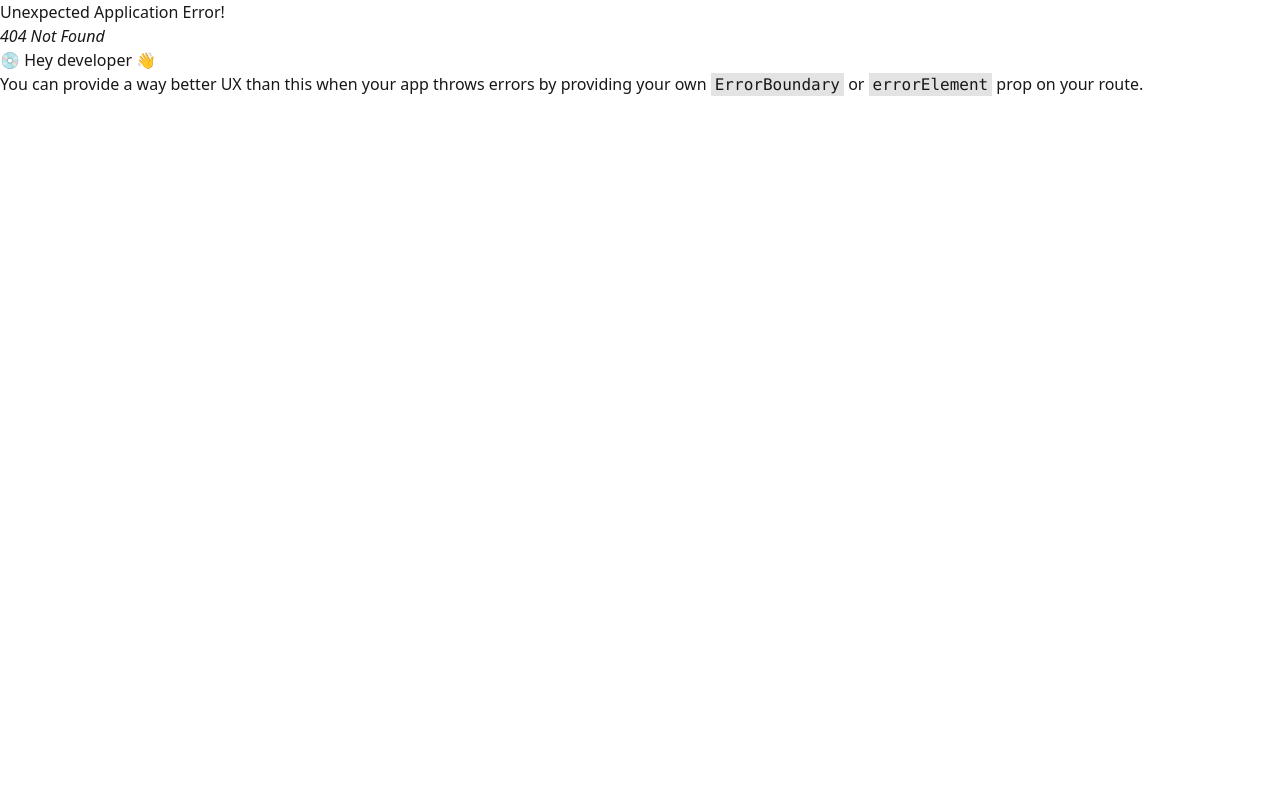
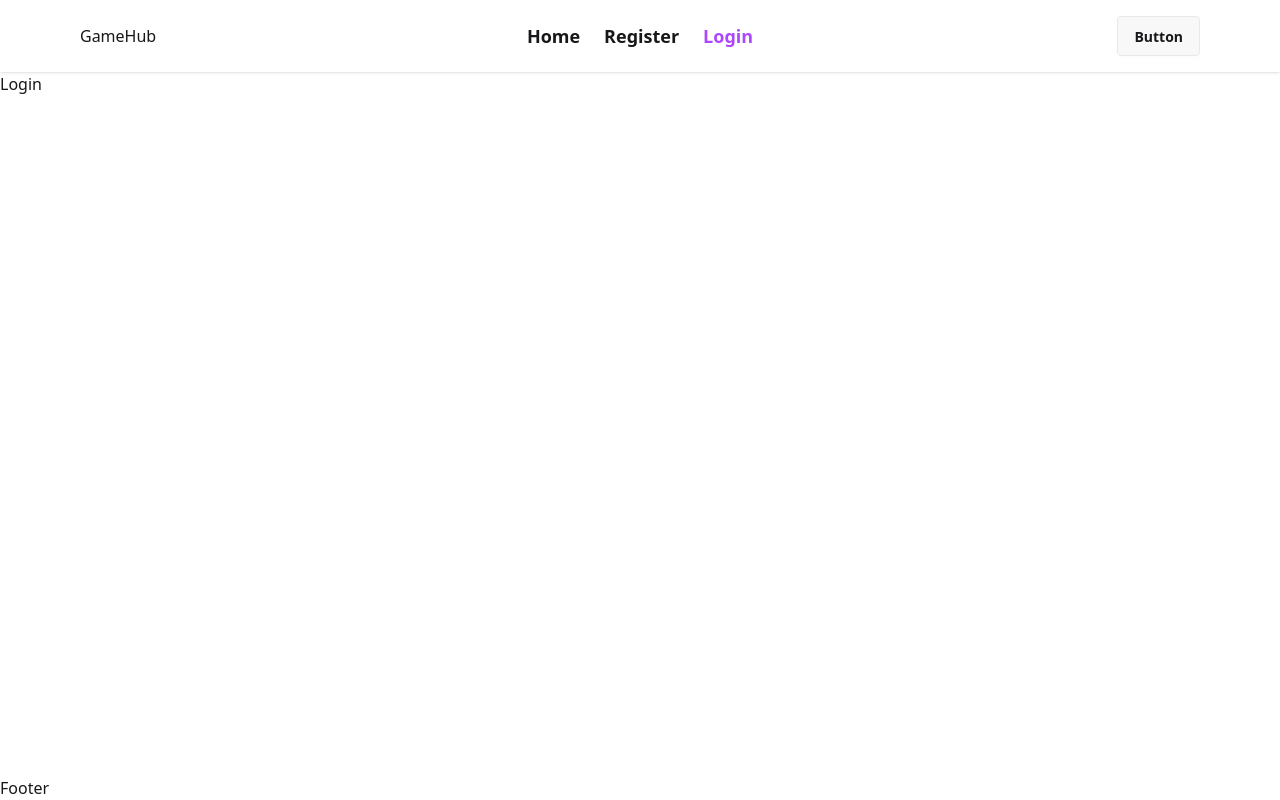
Before and after one commit to sajid4807/game-hub, a React (Vite) app: page /login in a window 1280 px wide. Before the commit this address had no page. Built offline with nearby package versions, Linux system fonts and the light colour scheme.

Commit message:
added navbar and banner section

```diff
--- a/package.json
+++ b/package.json
@@ -13,6 +13,7 @@
     "@tailwindcss/vite": "^4.1.15",
     "react": "^19.1.1",
     "react-dom": "^19.1.1",
+    "react-icons": "^5.5.0",
     "react-router": "^7.9.4",
     "react-slick": "^0.31.0",
     "slick-carousel": "^1.8.1",
--- /dev/null
+++ b/src/components/Banner/Banner.jsx
@@ -0,0 +1,128 @@
+// const Banner = () => {
+//     return (
+//         <div className="my-5">
+//             <h3>banner</h3>
+//         </div>
+//     );
+// };
+
+// export default Banner;
+
+import { useEffect, useState } from "react";
+import Slider from "react-slick";
+import { FaGooglePlay, FaAppStoreIos } from "react-icons/fa";
+import { IoIosArrowBack, IoIosArrowForward } from "react-icons/io";
+
+// slick-carousel CSS
+// import "slick-carousel/slick/slick.css";
+// import "slick-carousel/slick/slick-theme.css";
+
+// Custom Arrow Components
+const NextArrow = ({ onClick }) => (
+  <div
+    className="absolute right-2 md:right-4 top-1/2 transform -translate-y-1/2 z-10 cursor-pointer bg-white/30 hover:bg-white/60 p-2 md:p-3 rounded-full"
+    onClick={onClick}
+  >
+    <IoIosArrowForward size={24} className="md:text-black text-white" />
+  </div>
+);
+
+const PrevArrow = ({ onClick }) => (
+  <div
+    className="absolute left-2 md:left-4 top-1/2 transform -translate-y-1/2 z-10 cursor-pointer bg-white/30 hover:bg-white/60 p-2 md:p-3 rounded-full"
+    onClick={onClick}
+  >
+    <IoIosArrowBack size={24} className="md:text-black text-white" />
+  </div>
+);
+
+const Banner = () => {
+  const [games, setGames] = useState([]);
+
+  // Load JSON from public folder
+  useEffect(() => {
+    fetch("/gameData.json")
+      .then((res) => res.json())
+      .then((data) => setGames(data.slice(0, 5)))
+      .catch((err) => console.error("Error loading data:", err));
+  }, []);
+
+  // Slick settings with responsive breakpoints
+  const settings = {
+    dots: true,
+    infinite: true,
+    speed: 700,
+    slidesToShow: 1,
+    slidesToScroll: 1,
+    autoplay: true,
+    autoplaySpeed: 4000,
+    nextArrow: <NextArrow />,
+    prevArrow: <PrevArrow />,
+    pauseOnHover: true,
+    responsive: [
+      {
+        breakpoint: 1024, // Tablet
+        settings: {
+          slidesToShow: 1,
+          slidesToScroll: 1,
+        },
+      },
+      {
+        breakpoint: 640, // Mobile
+        settings: {
+          slidesToShow: 1,
+          slidesToScroll: 1,
+          arrows: false, // hide arrows on small screens
+        },
+      },
+    ],
+  };
+
+  return (
+    <div className="relative w-full max-w-6xl mx-auto mt-6">
+      <Slider {...settings}>
+        {games.map((game) => (
+          <div key={game.id} className="relative h-[400px] sm:h-[450px] md:h-[500px] lg:h-[550px]">
+            {/* Background Image */}
+            <div
+              className="absolute inset-0 bg-cover bg-center"
+              style={{
+                backgroundImage: `url(${game?.coverPhoto})`,
+                filter: "brightness(0.4)",
+              }}
+            ></div>
+
+            {/* Overlay content */}
+            <div className="absolute inset-0 flex flex-col justify-center items-center text-center text-white px-4 sm:px-6">
+              <h2 className="text-2xl sm:text-3xl md:text-4xl font-bold mb-2">{game.title}</h2>
+              <p className="max-w-xl sm:max-w-2xl mb-4 text-sm sm:text-base md:text-lg">
+                {game.description}
+              </p>
+
+              <div className="flex flex-col sm:flex-row gap-3 sm:gap-4">
+                <a
+                  href={game.downloadLink}
+                  target="_blank"
+                  rel="noopener noreferrer"
+                  className="flex items-center gap-2 bg-green-500 hover:bg-green-600 text-white px-4 py-2 rounded-full text-sm sm:text-base"
+                >
+                  <FaGooglePlay /> Play Store
+                </a>
+                <a
+                  href={game.downloadLink}
+                  target="_blank"
+                  rel="noopener noreferrer"
+                  className="flex items-center gap-2 bg-blue-500 hover:bg-blue-600 text-white px-4 py-2 rounded-full text-sm sm:text-base"
+                >
+                  <FaAppStoreIos /> App Store
+                </a>
+              </div>
+            </div>
+          </div>
+        ))}
+      </Slider>
+    </div>
+  );
+};
+
+export default Banner;
--- /dev/null
+++ b/src/components/Footer/Footer.jsx
@@ -0,0 +1,9 @@
+const Footer = () => {
+    return (
+        <div>
+            Footer
+        </div>
+    );
+};
+
+export default Footer;
--- /dev/null
+++ b/src/components/Header/Header.jsx
@@ -0,0 +1,64 @@
+import { NavLink } from "react-router";
+import MyLink from "../MyLink/MyLink";
+
+const Header = () => {
+  const links = (
+    <>
+      <li>
+        <MyLink to="/" className="">
+          Home
+        </MyLink>
+      </li>
+      <li>
+        <MyLink to="/register" className="">
+          Register
+        </MyLink>
+      </li>
+      <li>
+        <MyLink to="/login" className="">
+          Login
+        </MyLink>
+      </li>
+    </>
+  );
+  return (
+    <div className="navbar bg-base-100 shadow-sm px-20">
+      <div className="navbar-start">
+        <div className="dropdown">
+          <div tabIndex={0} role="button" className="btn btn-ghost lg:hidden">
+            <svg
+              xmlns="http://www.w3.org/2000/svg"
+              className="h-5 w-5"
+              fill="none"
+              viewBox="0 0 24 24"
+              stroke="currentColor"
+            >
+              {" "}
+              <path
+                strokeLinecap="round"
+                strokeLinejoin="round"
+                strokeWidth="2"
+                d="M4 6h16M4 12h8m-8 6h16"
+              />{" "}
+            </svg>
+          </div>
+          <ul
+            tabIndex="-1"
+            className="menu menu-sm dropdown-content bg-base-100 rounded-box z-1 mt-3 w-52 p-2 shadow"
+          >
+            {links}
+          </ul>
+        </div>
+        <NavLink to="/">GameHub</NavLink>
+      </div>
+      <div className="navbar-center hidden lg:flex">
+        <ul className="menu menu-horizontal px-1">{links}</ul>
+      </div>
+      <div className="navbar-end">
+        <a className="btn">Button</a>
+      </div>
+    </div>
+  );
+};
+
+export default Header;
--- /dev/null
+++ b/src/components/MyLink/MyLink.jsx
@@ -0,0 +1,16 @@
+import { NavLink } from "react-router";
+
+const MyLink = ({ to, className, children }) => {
+  return (
+    <NavLink
+      to={to}
+      className={({ isActive }) =>
+        isActive ? "text-purple-500 font-semibold text-lg" : `${className} font-semibold text-lg`
+      }
+    >
+      {children}
+    </NavLink>
+  );
+};
+
+export default MyLink;
--- /dev/null
+++ b/src/layout/MainLayout/MainLayout.jsx
@@ -0,0 +1,17 @@
+import { Outlet } from "react-router";
+import Header from "../../components/Header/Header";
+import Footer from "../../components/Footer/Footer";
+
+const MainLayout = () => {
+    return (
+        <div className="flex flex-col min-h-screen">
+            <Header></Header>
+            <div className="flex-1">
+                <Outlet></Outlet>
+            </div>
+            <Footer></Footer>
+        </div>
+    );
+};
+
+export default MainLayout;
--- /dev/null
+++ b/src/pages/Home/Home.jsx
@@ -0,0 +1,13 @@
+import Banner from "../../components/Banner/Banner";
+import PopularGame from "../../components/PopularGame/PopularGame";
+
+const Home = () => {
+    return (
+        <div className="w-11/12 mx-auto">
+            <Banner/>
+            <PopularGame/>
+        </div>
+    );
+};
+
+export default Home;
--- /dev/null
+++ b/src/pages/Login/Login.jsx
@@ -0,0 +1,9 @@
+const Login = () => {
+    return (
+        <div>
+            Login
+        </div>
+    );
+};
+
+export default Login;
--- /dev/null
+++ b/src/pages/Register/Register.jsx
@@ -0,0 +1,9 @@
+const Register = () => {
+    return (
+        <div>
+            Register
+        </div>
+    );
+};
+
+export default Register;
--- a/src/router/router.jsx
+++ b/src/router/router.jsx
@@ -1,8 +1,26 @@
 import { createBrowserRouter } from "react-router";
+import MainLayout from "../layout/MainLayout/MainLayout";
+import Home from "../pages/Home/Home";
+import Login from "../pages/Login/Login";
+import Register from "../pages/Register/Register";
 
 export const router = createBrowserRouter([
   {
     path: "/",
-    element: <div>Hello World</div>
+    element: <MainLayout/>,
+    children:[
+      {
+        index:true,
+        element:<Home/>
+      },
+      {
+        path:'/login',
+        element:<Login/>
+      },
+      {
+        path:'/register',
+        element:<Register/>
+      }
+    ]
   },
 ]);
```
Also changed, not shown: 1 other file (tests, documents, lock files or other folders).
